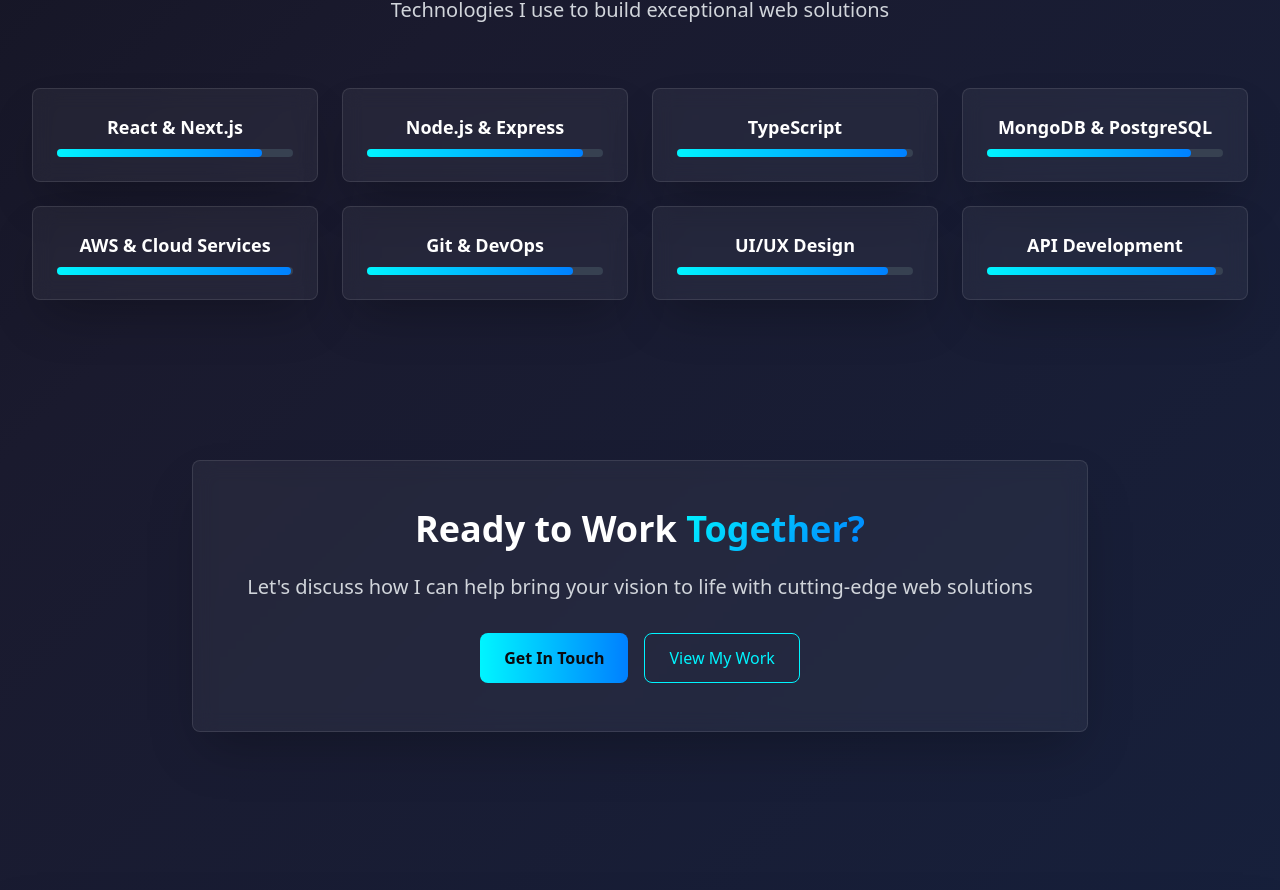
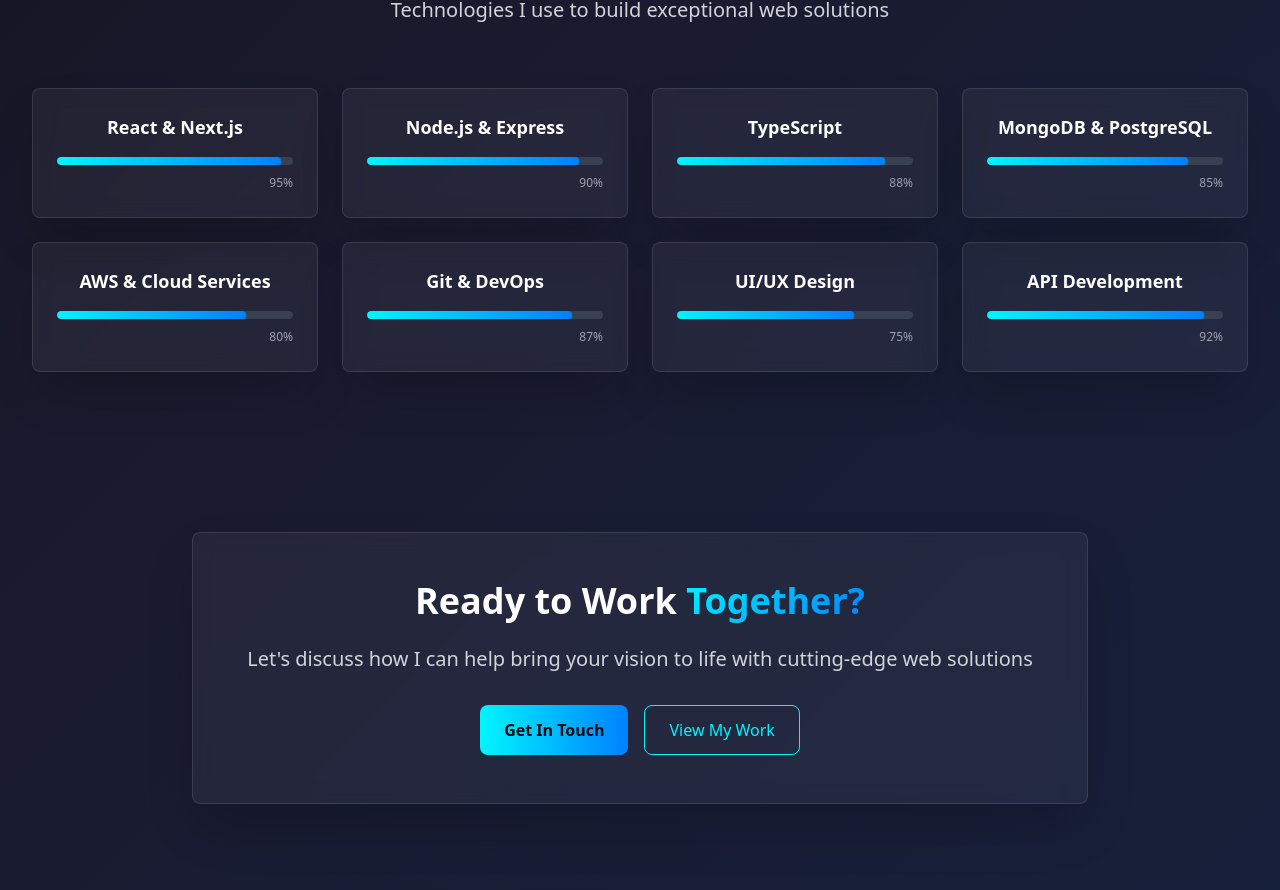
Before and after one commit to Sattva-Doshi/shadow-code-bloom, a React (Vite) app: page /about in a window 1280 px wide. Shown: the part 1610-2500 px from the top of the page. Built offline with nearby package versions, Linux system fonts and the light colour scheme.

Commit message:
Add animated skill bar to About page
Implement animation for skill bars in the About section, making them increase from zero to their final value.

```diff
--- /dev/null
+++ b/src/components/ProgressBar.tsx
@@ -0,0 +1,82 @@
+import React, { useState, useEffect, useRef } from 'react';
+
+interface ProgressBarProps {
+  targetPercentage: number;
+  duration?: number;
+  className?: string;
+  delay?: number;
+}
+
+const ProgressBar: React.FC<ProgressBarProps> = ({
+  targetPercentage,
+  duration = 2000,
+  className = '',
+  delay = 0
+}) => {
+  const [currentPercentage, setCurrentPercentage] = useState(0);
+  const [isVisible, setIsVisible] = useState(false);
+  const elementRef = useRef<HTMLDivElement>(null);
+
+  useEffect(() => {
+    const observer = new IntersectionObserver(
+      ([entry]) => {
+        if (entry.isIntersecting && !isVisible) {
+          setTimeout(() => {
+            setIsVisible(true);
+          }, delay);
+        }
+      },
+      { threshold: 0.1 }
+    );
+
+    if (elementRef.current) {
+      observer.observe(elementRef.current);
+    }
+
+    return () => observer.disconnect();
+  }, [isVisible, delay]);
+
+  useEffect(() => {
+    if (!isVisible) return;
+
+    const startTime = Date.now();
+    const startPercentage = 0;
+
+    const updatePercentage = () => {
+      const now = Date.now();
+      const elapsed = now - startTime;
+      const progress = Math.min(elapsed / duration, 1);
+
+      // Easing function for smooth animation
+      const easeOutCubic = 1 - Math.pow(1 - progress, 3);
+      const current = Math.floor(startPercentage + (targetPercentage - startPercentage) * easeOutCubic);
+
+      setCurrentPercentage(current);
+
+      if (progress < 1) {
+        requestAnimationFrame(updatePercentage);
+      }
+    };
+
+    requestAnimationFrame(updatePercentage);
+  }, [isVisible, targetPercentage, duration]);
+
+  return (
+    <div ref={elementRef} className={`w-full ${className}`}>
+      <div className="w-full bg-gray-700 rounded-full h-2 overflow-hidden">
+        <div
+          className="bg-gradient-to-r from-neon-cyan to-neon-blue h-2 rounded-full transition-all duration-300 shadow-sm shadow-neon-cyan/50"
+          style={{
+            width: `${currentPercentage}%`,
+            transition: 'width 0.1s ease-out'
+          }}
+        />
+      </div>
+      <div className="text-right mt-1">
+        <span className="text-xs text-gray-400">{currentPercentage}%</span>
+      </div>
+    </div>
+  );
+};
+
+export default ProgressBar;
--- a/src/pages/About.tsx
+++ b/src/pages/About.tsx
@@ -4,17 +4,18 @@ import { CheckIcon, Star, Users, Code, Monitor, Briefcase } from 'lucide-react';
 import { Link } from 'react-router-dom';
 import Navbar from '../components/Navbar';
 import Footer from '../components/Footer';
+import ProgressBar from '../components/ProgressBar';
 
 const About = () => {
   const skills = [
-    'React & Next.js',
-    'Node.js & Express',
-    'TypeScript',
-    'MongoDB & PostgreSQL',
-    'AWS & Cloud Services',
-    'Git & DevOps',
-    'UI/UX Design',
-    'API Development',
+    { name: 'React & Next.js', level: 95 },
+    { name: 'Node.js & Express', level: 90 },
+    { name: 'TypeScript', level: 88 },
+    { name: 'MongoDB & PostgreSQL', level: 85 },
+    { name: 'AWS & Cloud Services', level: 80 },
+    { name: 'Git & DevOps', level: 87 },
+    { name: 'UI/UX Design', level: 75 },
+    { name: 'API Development', level: 92 },
   ];
 
   const values = [
@@ -146,13 +147,13 @@ const About = () => {
                 className="glass-card glass-card-hover p-6 text-center group animate-scale-up"
                 style={{ animationDelay: `${index * 0.1}s` }}
               >
-                <h3 className="text-lg font-semibold text-white mb-2">{skill}</h3>
-                <div className="w-full bg-gray-700 rounded-full h-2">
-                  <div
-                    className="bg-gradient-to-r from-neon-cyan to-neon-blue h-2 rounded-full transition-all duration-1000 group-hover:animate-pulse"
-                    style={{ width: `${85 + Math.random() * 15}%` }}
-                  ></div>
-                </div>
+                <h3 className="text-lg font-semibold text-white mb-4">{skill.name}</h3>
+                <ProgressBar
+                  targetPercentage={skill.level}
+                  duration={2000}
+                  delay={index * 200}
+                  className="mt-2"
+                />
               </div>
             ))}
           </div>
```
